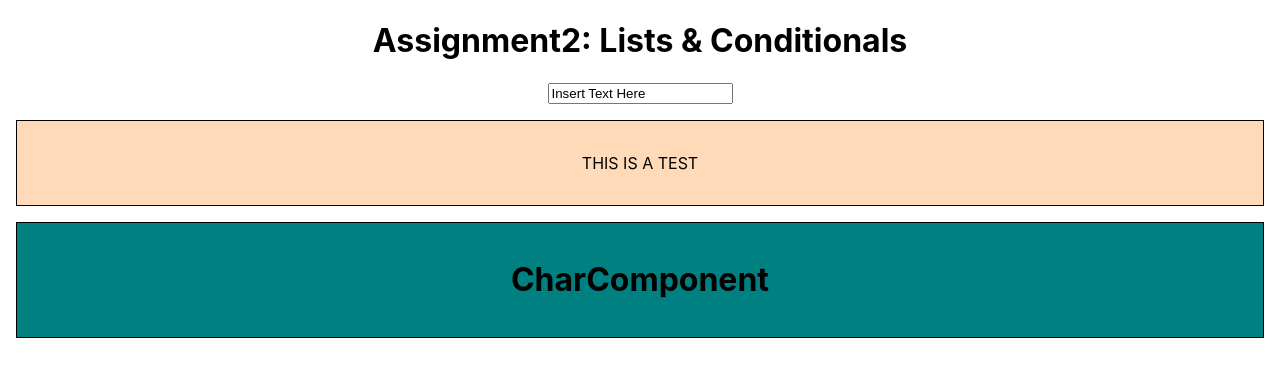
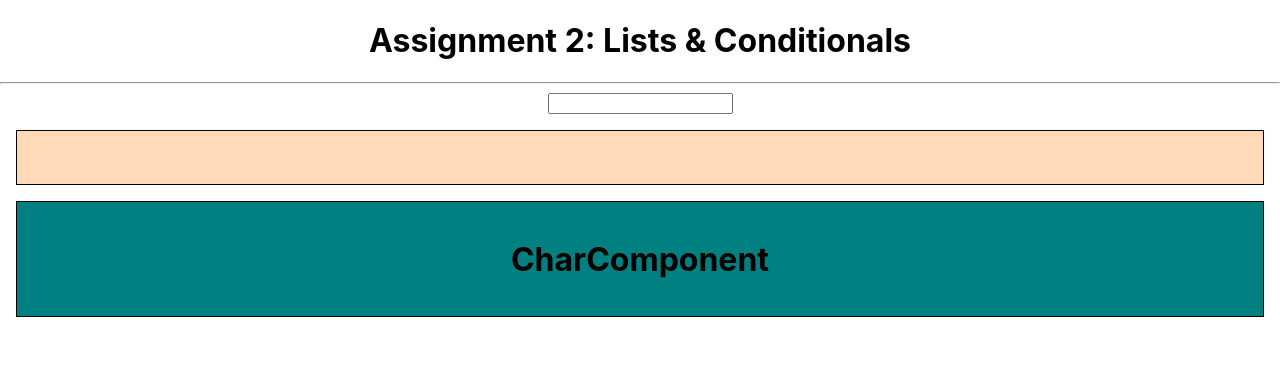
Before and after one commit to kanderson425/React_The_Complete_Guide, a React (Create React App) app in the folder assignment2_lists_and_conditionals/: page / in a window 1280 px wide. Shown: the top 376 px of the page. Built offline with nearby package versions, Linux system fonts and the light colour scheme.

Commit message:
Adds the input and the inputChangeHandler

```diff
--- a/assignment2_lists_and_conditionals/src/App.js
+++ b/assignment2_lists_and_conditionals/src/App.js
@@ -6,19 +6,26 @@ import CharComponent from './CharComponent/CharComponent';
 //Class Based Approach
 class App extends Component {
   state = {
-    length: '0'
+    userInput: ''
   }
 
+  inputChangeHandler = (event) => {
+    this.setState({useInput: event.target.value});
 
+  }
 
   render () {
     return (
       <div className="App">
-        <h1>Assignment2: Lists & Conditionals</h1>
-        <input type="text" value="Insert Text Here" />
-        <br>
-        </br>
-        <ValidationComponent />
+        <h1>Assignment 2: Lists & Conditionals</h1>
+        <hr />
+        <input type="text" onChange={this.inputChangeHandler} value={this.state.text} />
+        <p>{this.state.userInput}</p>
+
+        <ValidationComponent
+        input={this.state.userInput}
+        value={this.state.userInput}
+         />
         <CharComponent />
 
       </div>
--- a/assignment2_lists_and_conditionals/src/ValidationComponent/ValidationComponent.js
+++ b/assignment2_lists_and_conditionals/src/ValidationComponent/ValidationComponent.js
@@ -2,10 +2,9 @@ import React from 'react';
 import './ValidationComponent.css';
 
 const validationComponent = (props) => {
-
     return (
         <div className="validationComponent">
-            <p>THIS IS A TEST</p>
+            <h1>{props.input}</h1>
         </div>
     )
 }
```
